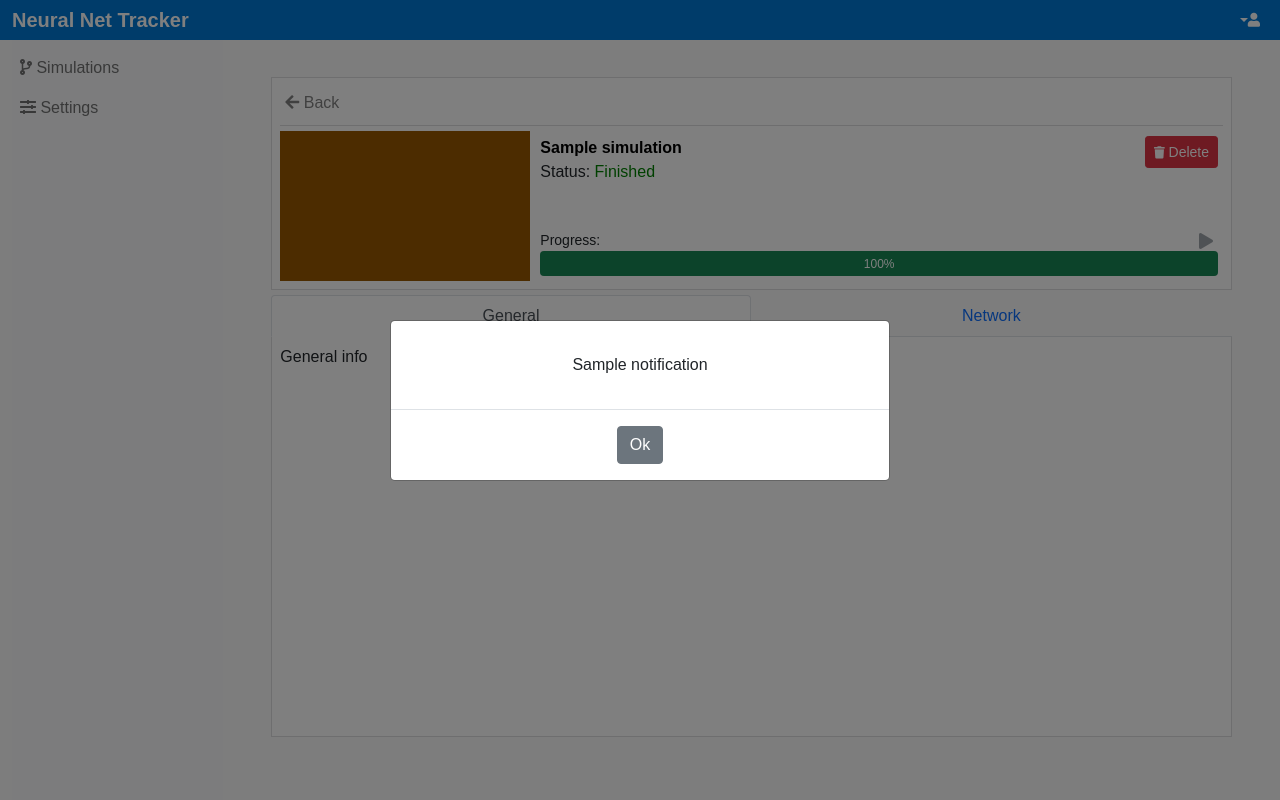
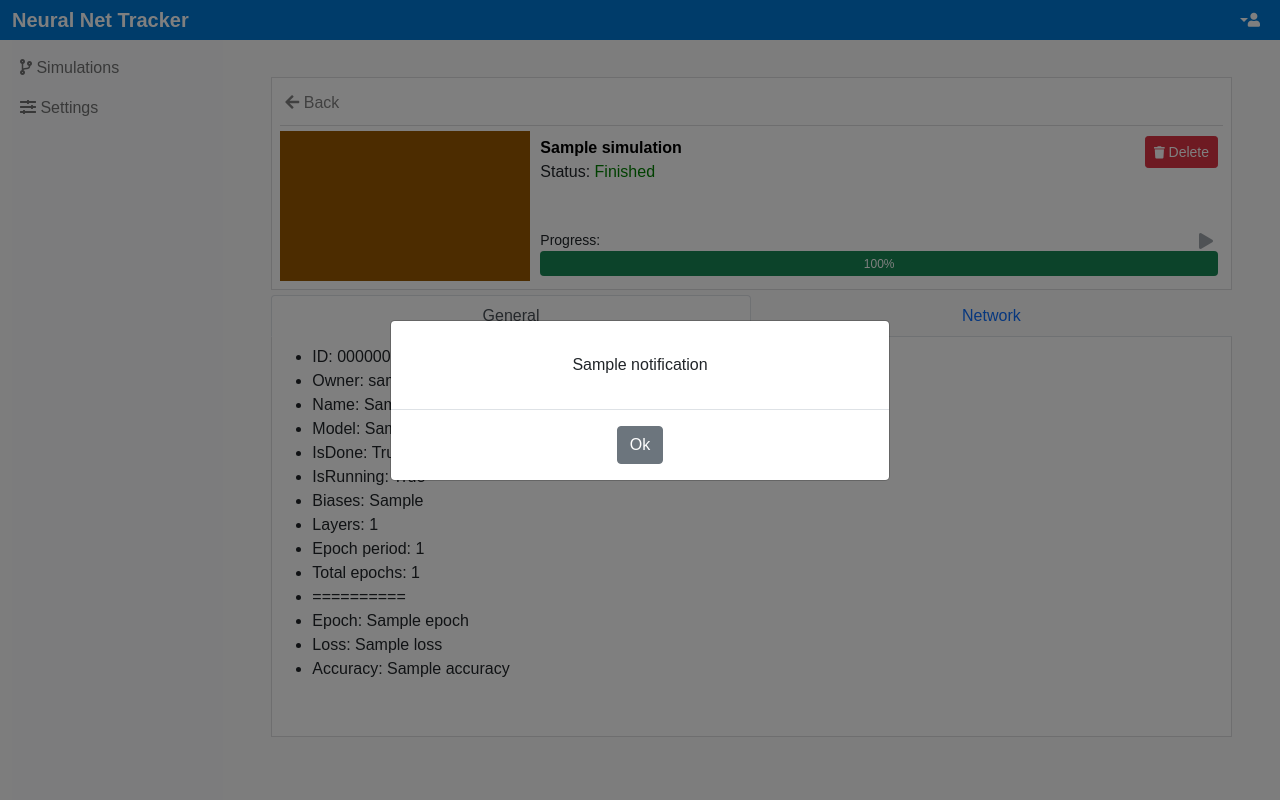
Before and after one commit to Dioben/PI18, a Django app: template server/templates/simulationInfo.html in a window 1280 px wide. Run offline with Django 3.2, Linux system fonts and the light colour scheme; tables that the repository leaves empty hold one stand-in row (values such as "Sample post"); the template is opened without the code that fills it: values that come from a table or form of the project are taken from there, most other values are stand-ins (such as "Sample title", 1, 10 or a date in 2020); some libraries are stand-ins or nearby versions.

Commit message:
Sim info in sim info

```diff
--- a/server/app/views.py
+++ b/server/app/views.py
@@ -86,6 +86,7 @@ def simulation_info(request, id):
     t_params = {
         'simulation': response,
         'notification': notification,
+        'updates': Update.objects.filter(sim_id=id)
     }
     return render(request, 'simulationInfo.html', t_params)
 
--- a/server/templates/simulationInfo.html
+++ b/server/templates/simulationInfo.html
@@ -69,10 +69,27 @@
                 </nav>
                 <div class="tab-content" id="tabContent" style="border: 1px solid #DCDCDE; border-top: none;min-height: 50vh; background-color: white; padding: 8px">
                     <div class="tab-pane fade show active" id="general" role="tabpanel" aria-labelledby="general-tab">
-                        General info
+                        <ul>
+                            <li>ID: {{ simulation.id }}</li>
+                            <li>Owner: {{ simulation.owner }}</li>
+                            <li>Name: {{ simulation.name }}</li>
+                            <li>Model: {{ simulation.model }}</li>
+                            <li>IsDone: {{ simulation.isdone }}</li>
+                            <li>IsRunning: {{ simulation.isrunning }}</li>
+                            <li>Biases: {{ simulation.biases }}</li>
+                            <li>Layers: {{ simulation.layers }}</li>
+                            <li>Epoch period: {{ simulation.epoch_interval }}</li>
+                            <li>Total epochs: {{ simulation.goal_epochs }}</li>
+                            {% for update in updates %}
+                                <li>==========</li>
+                                <li>Epoch: {{ update.epoch }}</li>
+                                <li>Loss: {{ update.loss }}</li>
+                                <li>Accuracy: {{ update.accuracy }}</li>
+                            {% endfor %}
+                        </ul>
                     </div>
                     <div class="tab-pane fade" id="network" role="tabpanel" aria-labelledby="network-tab">
-                        Network info
+
                     </div>
                 </div>
             </div>
```
